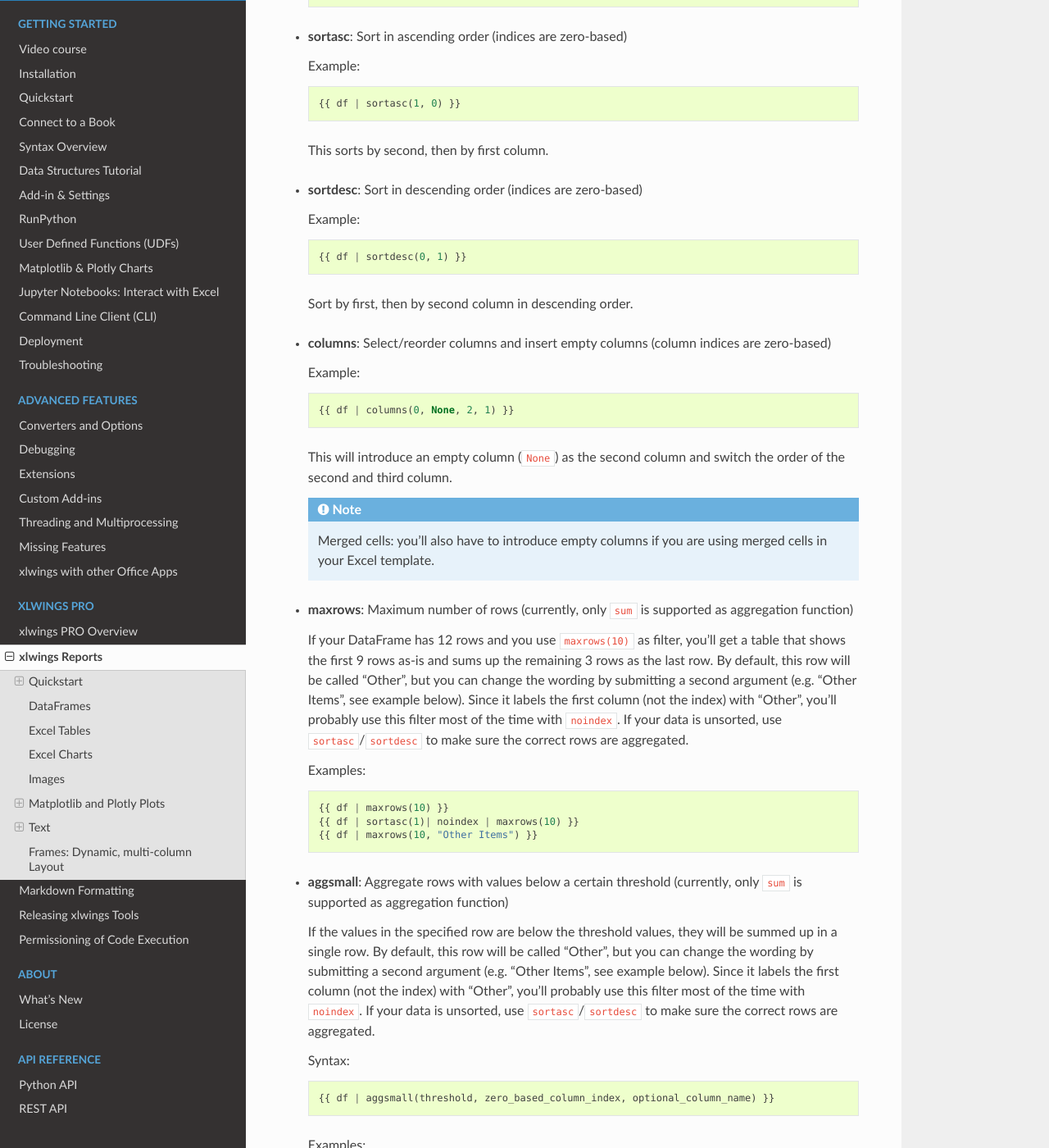
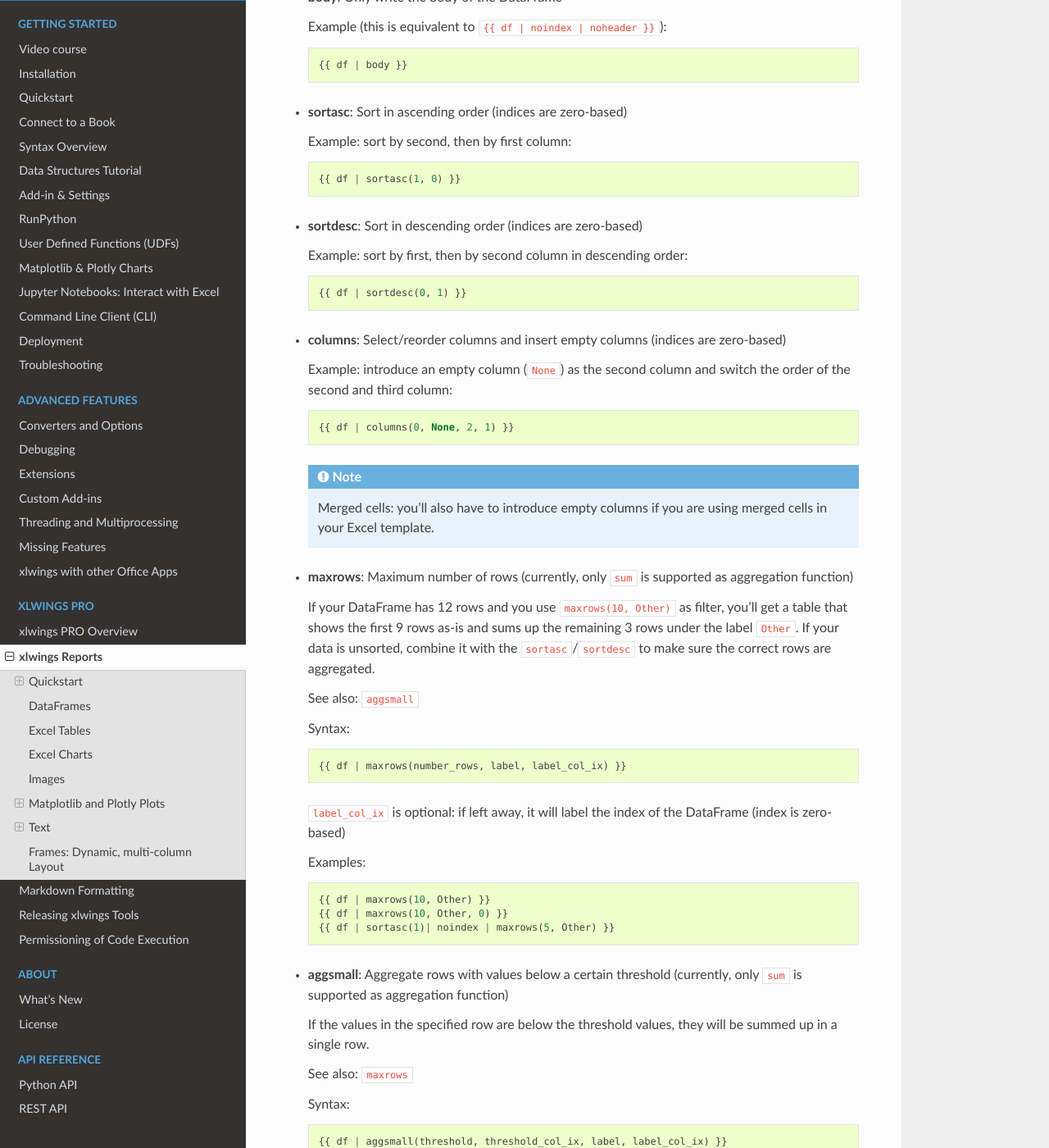
Before and after one commit to xlwings/xlwings, a Sphinx documentation site: the page built from docs/reports.rst, in a window 1280 px wide and 1400 px high, scrolled down 3963 px. Shown: the whole window at 82% size. Built offline with Sphinx 7.4.7 and the Read the Docs theme 2.0.0, drawn with Linux system fonts in a browser that asks for light colours; some of the changed text lies outside the part shown.

Commit message:
Filter fixes and additions (Part II of #1626) (#1632)
* filter fixes

* fix excel tables without headers

* handle no header dfs outside of Excel tables & fix aggsum/maxrows tests

* added "body" filter for dataframes

* docs [skip ci]

```diff
--- a/docs/reports.rst
+++ b/docs/reports.rst
@@ -80,9 +80,7 @@
 DataFrames
 ----------
 
-When you work with pandas DataFrames, you'll often need to tweak the data. The following filters allow you to do the most common operations. A filter is added to the placeholder in Excel, separated by the pipe character. You can combine multiple filters by using multiple pipe characters as we'll see in the examples.
-
-Let's start with a couple of examples before looking at each filter in more detail::
+When you work with pandas DataFrames, you'll often need to tweak the data. Thanks to filters, you can do the most common operations directly in your template. A filter is added to the placeholder in Excel, separated by the pipe character. You can combine multiple filters by using multiple pipe characters. Let's start with a couple of examples before looking at each filter in more detail::
 
     import xlwings as xw
     import pandas as pd
@@ -102,62 +100,74 @@
 
   {{ df | noindex }}
 
-* **noheader**: Hide the column header
+* **noheader**: Hide the column headers
 
   Example::
 
   {{ df | noheader }}
 
+* **body**: Only write the body of the DataFrame
+
+  Example (this is equivalent to ``{{ df | noindex | noheader }}``)::
+
+  {{ df | body }}
+
 * **sortasc**: Sort in ascending order (indices are zero-based)
 
-  Example::
+  Example: sort by second, then by first column::
 
   {{ df | sortasc(1, 0) }}
 
- This sorts by second, then by first column.
-
 * **sortdesc**: Sort in descending order (indices are zero-based)
 
-  Example::
+  Example: sort by first, then by second column in descending order::
 
   {{ df | sortdesc(0, 1) }}
 
- Sort by first, then by second column in descending order.
+* **columns**: Select/reorder columns and insert empty columns (indices are zero-based)
 
-* **columns**: Select/reorder columns and insert empty columns (column indices are zero-based)
-
-  Example::
+  Example: introduce an empty column (``None``) as the second column and switch the order of the second and third column::
 
     {{ df | columns(0, None, 2, 1) }}
-
-  This will introduce an empty column (``None``) as the second column and switch the order of the second and third column.
 
   .. note::
     Merged cells: you'll also have to introduce empty columns if you are using merged cells in your Excel template.
 
 * **maxrows**: Maximum number of rows (currently, only ``sum`` is supported as aggregation function)
 
-  If your DataFrame has 12 rows and you use ``maxrows(10)`` as filter, you'll get a table that shows the first 9 rows as-is and sums up the remaining 3 rows as the last row. By default, this row will be called "Other", but you can change the wording by submitting a second argument (e.g. "Other Items", see example below).  Since it labels the first column (not the index) with "Other", you'll probably use this filter most of the time with ``noindex``. If your data is unsorted, use ``sortasc``/``sortdesc`` to make sure the correct rows are aggregated.
+  If your DataFrame has 12 rows and you use ``maxrows(10, Other)`` as filter, you'll get a table that shows the first 9 rows as-is and sums up the remaining 3 rows under the label ``Other``. If your data is unsorted, combine it with the ``sortasc``/``sortdesc`` to make sure the correct rows are aggregated.
+
+  See also: ``aggsmall``
+
+  Syntax::
+
+  {{ df | maxrows(number_rows, label, label_col_ix) }}
+
+  ``label_col_ix`` is optional: if left away, it will label the index of the DataFrame (index is zero-based)
 
   Examples::
 
-  {{ df | maxrows(10) }}
-  {{ df | sortasc(1)| noindex | maxrows(10) }}
-  {{ df | maxrows(10, "Other Items") }}
+  {{ df | maxrows(10, Other) }}
+  {{ df | maxrows(10, Other, 0) }}
+  {{ df | sortasc(1)| noindex | maxrows(5, Other) }}
 
 * **aggsmall**: Aggregate rows with values below a certain threshold (currently, only ``sum`` is supported as aggregation function)
 
-  If the values in the specified row are below the threshold values, they will be summed up in a single row. By default, this row will be called "Other", but you can change the wording by submitting a second argument (e.g. "Other Items", see example below).  Since it labels the first column (not the index) with "Other", you'll probably use this filter most of the time with ``noindex``. If your data is unsorted, use ``sortasc``/``sortdesc`` to make sure the correct rows are aggregated.
+  If the values in the specified row are below the threshold values, they will be summed up in a single row.
+
+  See also: ``maxrows``
 
   Syntax::
 
-  {{ df | aggsmall(threshold, zero_based_column_index, optional_column_name) }}
+  {{ df | aggsmall(threshold, threshold_col_ix, label, label_col_ix) }}
+
+  ``label_col_ix`` is optional: if left away, it will label the index of the DataFrame (indices are zero-based)
 
   Examples::
 
-  {{ df | aggsmall(0.1, 2) }}
-  {{ df | sortasc(1)| noindex | aggsmall(0.1, 2) }}
-  {{ df | aggsmall(0.5, 1, "Other Items") }}
+  {{ df | aggsmall(0.1, 2, Other) }}
+  {{ df | aggsmall(0.5, 1, Other, 0) }}
+  {{ df | sortasc(1)| noindex | aggsmall(0.1, 2, Other) }}
 
 .. _excel_tables_reports:
 
--- a/docs/whatsnew.rst
+++ b/docs/whatsnew.rst
@@ -15,7 +15,7 @@
 
 **Breaking changes**:
 
-* [Enhancement]: By default, pictures arrive now in Excel via ``pictures.add()`` as if you would manually add them via the Excel UI. This means that using ``pictures.add()`` with the default width/height will make images appear with a different size in Excel compared to previous versions (:issue:`1491`).
+* [Enhancement]: When using ``pictures.add()``, pictures arrive now in Excel in the same size as if you would manually add them via the Excel UI and setting width/height now behaves consistently during initial adding and resizing. Consequently, you may have to fix your image sizes when you upgrade. (:issue:`1491`).
 * :guilabel:`PRO`: The default MarkdownStyle removed the empty space after a h1 heading. You can always reintroduce it by applying a custom style (:issue:`1628`).
 
 
```
Also changed, not shown: other parts of docs/whatsnew.rst (+1 -1 lines), 4 other files.
